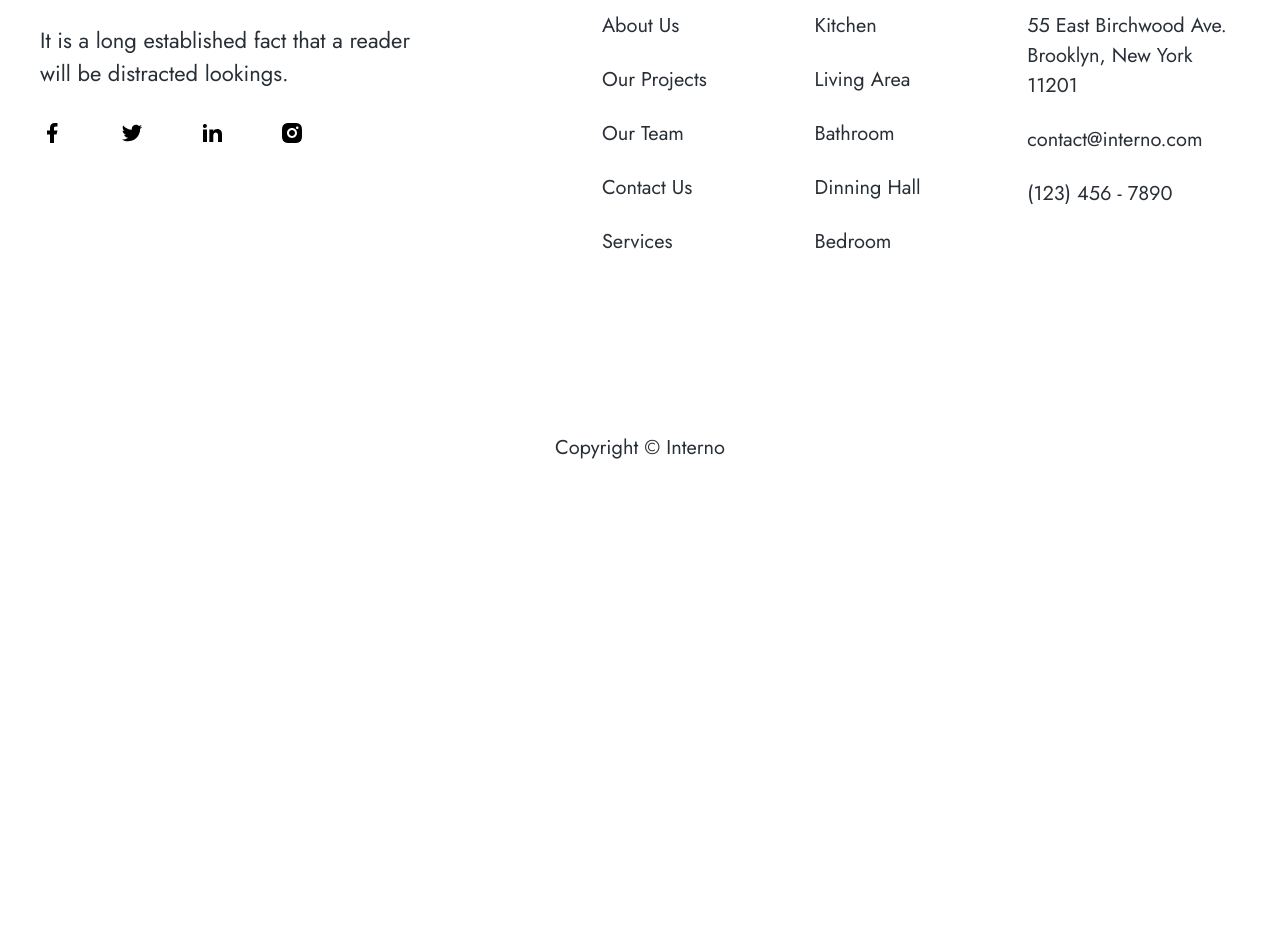
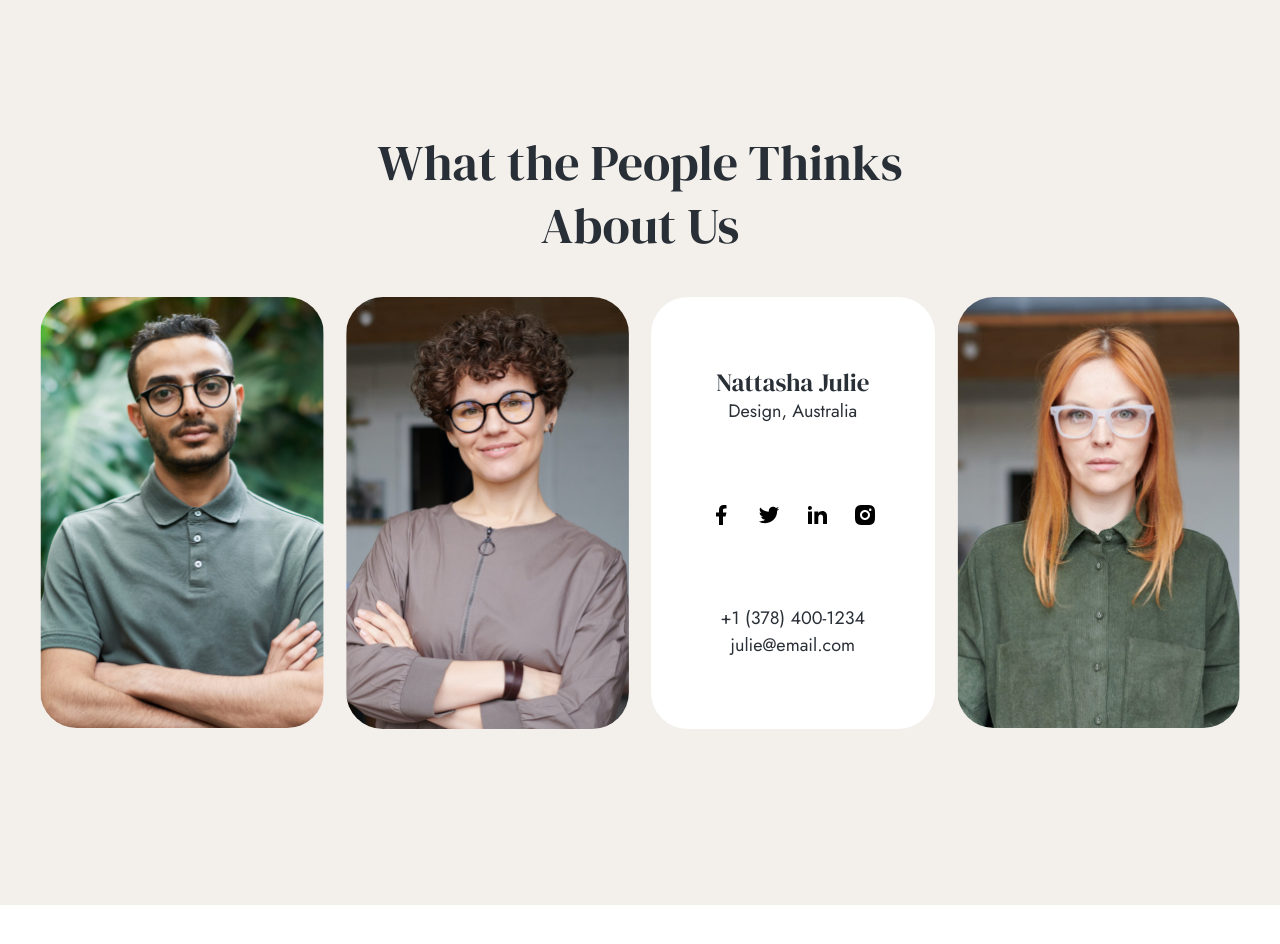
Before and after one commit to nhui98/interno-nextjs, a Next.js app: page /about in a window 1280 px wide. Shown: the part 2404-3348 px from the top of the page. Before the commit the page ends 2917 px from the top, so only its background shows below. Built offline with nearby package versions, Linux system fonts and the light colour scheme.

Commit message:
about team

```diff
--- a/src/app/about/page.tsx
+++ b/src/app/about/page.tsx
@@ -3,6 +3,7 @@ import BannerImage from "../../images/about-banner.png";
 import Quote from "@/components/about/quote";
 import WhatWeDo from "@/components/about/what-we-do";
 import Result from "@/components/about/results";
+import Team from "@/components/about/team";
 
 export default function Page() {
   return (
@@ -11,6 +12,7 @@ export default function Page() {
       <Quote />
       <WhatWeDo />
       <Result />
+      <Team />
     </main>
   );
 }
--- /dev/null
+++ b/src/components/about/team.tsx
@@ -0,0 +1,54 @@
+import Container from "../container";
+import Team1 from "../../images/about-team-1.png";
+import Team2 from "../../images/about-team-2.png";
+import Team3 from "../../images/about-team-3.png";
+import Image from "next/image";
+import { TwitterIcon } from "../icons/twitter.";
+import { FacebookIcon } from "../icons/facebook";
+import { LinkedInIcon } from "../icons/linked-in";
+import { InstagramIcon } from "../icons/instagram";
+
+export default function Team() {
+  return (
+    <section className="mt-52 bg-grey py-44">
+      <Container>
+        <h2 className="mx-auto max-w-xl text-center font-serif text-6xl">
+          What the People Thinks About Us
+        </h2>
+        <div className="mt-10 grid grid-cols-4 gap-x-[22px]">
+          <Image src={Team1} alt="team member" className="rounded-[37px]" />
+          <Image src={Team2} alt="team member" className="rounded-[37px]" />
+          <div className="flex flex-col justify-between rounded-[37px] bg-white px-6 py-[70px]">
+            <div>
+              <h5 className="text-center font-serif text-4xl">
+                Nattasha Julie
+              </h5>
+              <p className="text-center text-sm">Design, Australia</p>
+            </div>
+
+            <ul className="flex justify-center gap-x-6">
+              <li>
+                <FacebookIcon className="h-6 w-6 fill-black" />
+              </li>
+              <li>
+                <TwitterIcon className="h-6 w-6 fill-black" />
+              </li>
+              <li>
+                <LinkedInIcon className="h-6 w-6 fill-black" />
+              </li>
+              <li>
+                <InstagramIcon className="h-6 w-6 fill-black" />
+              </li>
+            </ul>
+
+            <div className="text-center text-sm">
+              <div className="">+1 (378) 400-1234</div>
+              <div>julie@email.com</div>
+            </div>
+          </div>
+          <Image src={Team3} alt="team member" className="rounded-[37px]" />
+        </div>
+      </Container>
+    </section>
+  );
+}
```
